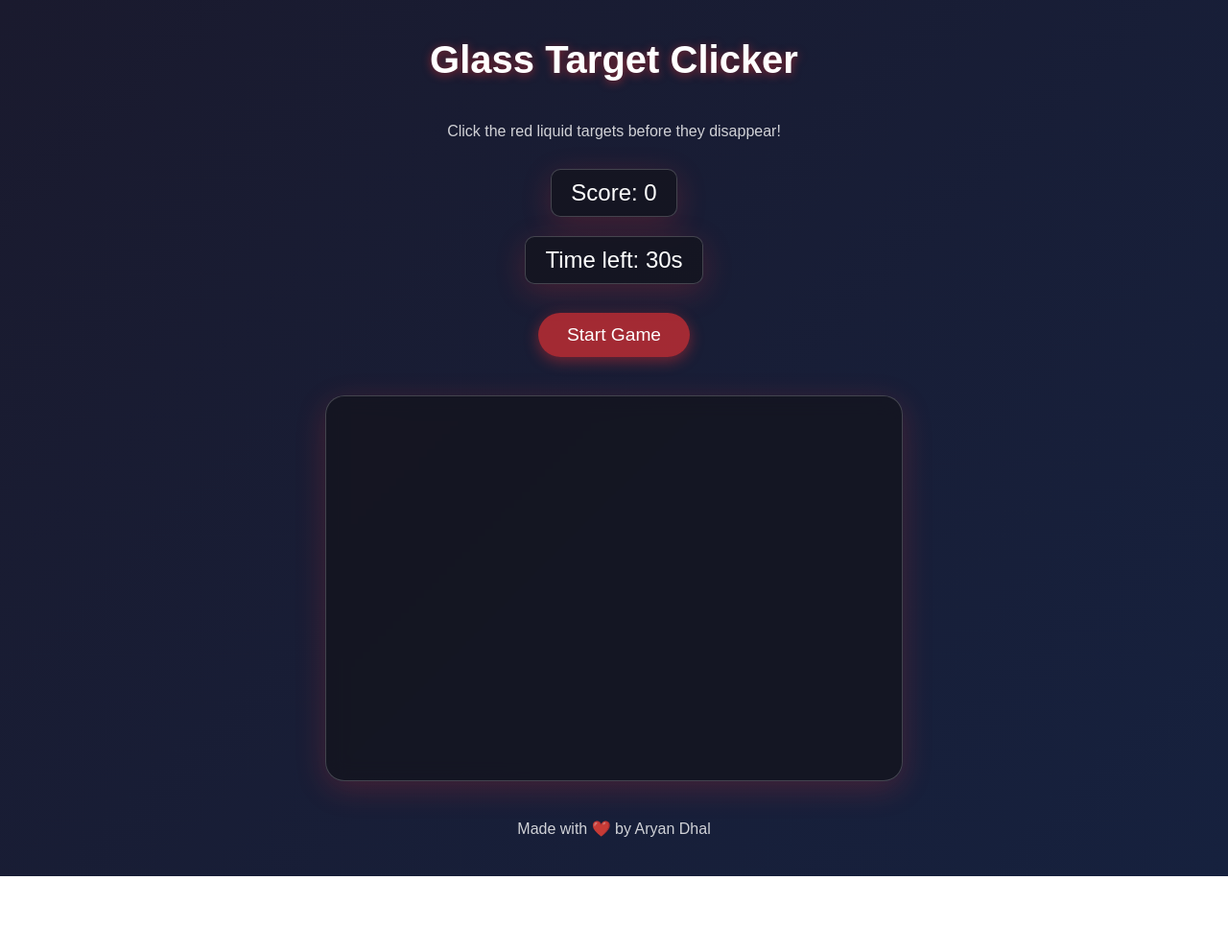
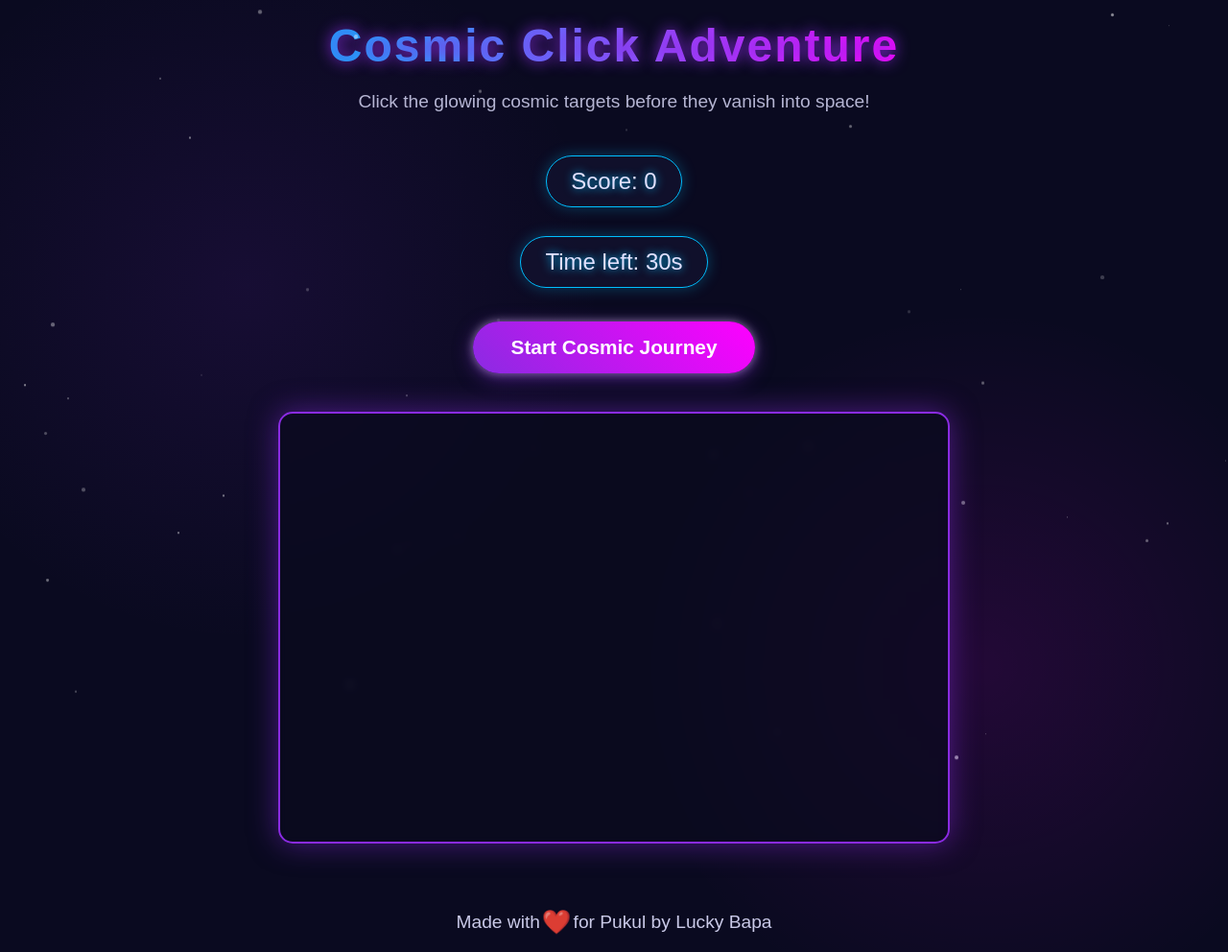
Before and after one commit to KuzzoXD/Game, a plain HTML site: page index.html in a window 1280 px wide. Shown: the whole page at 96% size. Before the commit the page ends 913 px from the top, so only its background shows below. Drawn offline with Linux system fonts and the light colour scheme.

Commit message:
Update index.html

```diff
--- a/index.html
+++ b/index.html
@@ -3,115 +3,171 @@
 <head>
     <meta charset="UTF-8">
     <meta name="viewport" content="width=device-width, initial-scale=1.0">
-    <title>Glass Target Clicker</title>
+    <title>Cosmic Click Adventure</title>
     <style>
-        /* Modern Glass Liquid Theme */
+        /* === Cosmic Space Theme === */
         :root {
-            --glass-red: rgba(255, 50, 50, 0.6);
-            --glass-dark: rgba(20, 20, 30, 0.8);
-            --glass-light: rgba(255, 255, 255, 0.1);
-            --glass-border: rgba(255, 255, 255, 0.2);
-            --glass-shadow: 0 8px 32px rgba(255, 50, 50, 0.2);
+            --space-dark: #0a0a20;
+            --space-purple: #8a2be2;
+            --space-pink: #ff00ff;
+            --space-blue: #00bfff;
+            --space-light: #e0e0ff;
+            --space-glow: 0 0 15px;
+        }
+
+        * {
+            margin: 0;
+            padding: 0;
+            box-sizing: border-box;
         }
 
         body {
-            font-family: 'Arial', sans-serif;
-            background: linear-gradient(135deg, #1a1a2e, #16213e);
-            color: white;
-            margin: 0;
-            padding: 20px;
+            font-family: 'Orbitron', 'Arial', sans-serif;
+            background: var(--space-dark);
+            color: var(--space-light);
             min-height: 100vh;
             display: flex;
             flex-direction: column;
             align-items: center;
+            justify-content: center;
             overflow-x: hidden;
+            background-image:
+                radial-gradient(circle at 20% 30%, rgba(138, 43, 226, 0.1) 0%, transparent 30%),
+                radial-gradient(circle at 80% 70%, rgba(255, 0, 255, 0.1) 0%, transparent 30%);
         }
 
         h1 {
-            margin-top: 20px;
-            text-shadow: 0 2px 10px rgba(255, 50, 50, 0.5);
-            font-size: 2.5rem;
+            font-size: 3rem;
+            margin: 20px 0;
+            background: linear-gradient(90deg, var(--space-blue), var(--space-pink));
+            -webkit-background-clip: text;
+            background-clip: text;
+            color: transparent;
+            text-shadow: var(--space-glow) var(--space-purple);
+            letter-spacing: 2px;
         }
 
-        p {
+        .subtitle {
+            font-size: 1.2rem;
             opacity: 0.8;
-            margin-bottom: 20px;
+            margin-bottom: 30px;
+            text-align: center;
+            max-width: 80%;
         }
 
         #game-container {
             position: relative;
             width: 90%;
-            max-width: 600px;
-            height: 400px;
+            max-width: 700px;
+            height: 450px;
             margin: 20px auto;
-            background: var(--glass-dark);
-            backdrop-filter: blur(10px);
-            border: 1px solid var(--glass-border);
-            border-radius: 20px;
-            box-shadow: var(--glass-shadow);
+            background: rgba(10, 10, 30, 0.7);
+            border: 2px solid var(--space-purple);
+            border-radius: 15px;
+            box-shadow: 0 0 30px rgba(138, 43, 226, 0.5);
             overflow: hidden;
+            backdrop-filter: blur(5px);
         }
 
         .target {
             position: absolute;
-            width: 50px;
-            height: 50px;
-            background: var(--glass-red);
+            width: 60px;
+            height: 60px;
+            background: radial-gradient(circle, var(--space-pink), var(--space-purple));
             border-radius: 50%;
             cursor: pointer;
-            box-shadow: 0 0 20px rgba(255, 50, 50, 0.7);
+            box-shadow:
+                0 0 20px var(--space-pink),
+                inset 0 0 10px rgba(255, 255, 255, 0.5);
             transition: all 0.3s ease;
-            backdrop-filter: blur(2px);
+            animation: float 3s infinite ease-in-out;
+        }
+
+        @keyframes float {
+            0%, 100% { transform: translateY(0) scale(1); }
+            50% { transform: translateY(-15px) scale(1.05); }
         }
 
         .target:hover {
-            transform: scale(1.1);
-            box-shadow: 0 0 30px rgba(255, 50, 50, 0.9);
+            transform: scale(1.1) !important;
+            box-shadow:
+                0 0 30px var(--space-pink),
+                inset 0 0 15px white;
         }
 
         #score-display, #timer-display {
             font-size: 1.5rem;
-            margin: 10px 0;
-            padding: 10px 20px;
-            background: var(--glass-dark);
-            border-radius: 10px;
-            border: 1px solid var(--glass-border);
-            box-shadow: var(--glass-shadow);
+            margin: 15px 0;
+            padding: 12px 25px;
+            background: rgba(20, 20, 50, 0.6);
+            border: 1px solid var(--space-blue);
+            border-radius: 50px;
+            box-shadow: 0 0 15px rgba(0, 191, 255, 0.3);
+            text-shadow: 0 0 10px var(--space-blue);
         }
 
         #start-button {
-            padding: 12px 30px;
-            font-size: 1.2rem;
-            background: var(--glass-red);
+            padding: 15px 40px;
+            font-size: 1.3rem;
+            font-weight: bold;
+            background: linear-gradient(45deg, var(--space-purple), var(--space-pink));
             color: white;
             border: none;
             border-radius: 50px;
             cursor: pointer;
             margin: 20px 0;
             transition: all 0.3s ease;
-            box-shadow: 0 4px 15px rgba(255, 50, 50, 0.4);
+            box-shadow:
+                0 5px 20px rgba(138, 43, 226, 0.5),
+                0 0 10px rgba(255, 255, 255, 0.5);
+            position: relative;
+            overflow: hidden;
         }
 
         #start-button:hover {
             transform: translateY(-3px);
-            box-shadow: 0 6px 20px rgba(255, 50, 50, 0.6);
+            box-shadow:
+                0 8px 25px rgba(138, 43, 226, 0.7),
+                0 0 15px white;
         }
 
         #start-button:active {
             transform: translateY(1px);
         }
 
+        #start-button::before {
+            content: '';
+            position: absolute;
+            top: -50%;
+            left: -50%;
+            width: 200%;
+            height: 200%;
+            background: linear-gradient(
+                to bottom right,
+                rgba(255, 255, 255, 0.3),
+                rgba(255, 255, 255, 0)
+            );
+            transform: rotate(30deg);
+            animation: shine 3s infinite;
+        }
+
+        @keyframes shine {
+            0% { left: -50%; }
+            100% { left: 150%; }
+        }
+
         footer {
-            margin-top: auto;
+            margin-top: 30px;
+            font-size: 1.2rem;
+            text-align: center;
+            opacity: 0.9;
             padding: 20px;
-            font-size: 1rem;
-            opacity: 0.8;
-            text-align: center;
         }
 
         .heart {
             color: #ff3366;
             animation: pulse 1.5s infinite;
+            display: inline-block;
         }
 
         @keyframes pulse {
@@ -120,33 +176,71 @@
             100% { transform: scale(1); }
         }
 
-        /* Liquid bubble effect for targets */
-        .target::before {
-            content: '';
+        /* === Cosmic Particles Background === */
+        .particle {
             position: absolute;
-            top: -10px;
-            left: 15px;
-            width: 20px;
-            height: 10px;
-            background: rgba(255, 255, 255, 0.3);
+            background: white;
             border-radius: 50%;
-            filter: blur(5px);
+            pointer-events: none;
+        }
+
+        /* Responsive adjustments */
+        @media (max-width: 768px) {
+            h1 {
+                font-size: 2rem;
+            }
+            .subtitle {
+                font-size: 1rem;
+            }
+            #game-container {
+                height: 350px;
+            }
         }
     </style>
 </head>
 <body>
-    <h1>Glass Target Clicker</h1>
-    <p>Click the red liquid targets before they disappear!</p>
+    <!-- Cosmic Particles Background -->
+    <div id="particles"></div>
+
+    <h1>Cosmic Click Adventure</h1>
+    <p class="subtitle">Click the glowing cosmic targets before they vanish into space!</p>
 
     <div id="score-display">Score: 0</div>
     <div id="timer-display">Time left: 30s</div>
-    <button id="start-button">Start Game</button>
+    <button id="start-button">Start Cosmic Journey</button>
 
     <div id="game-container"></div>
 
-    <footer>Made with <span class="heart">❤️</span> by Aryan Dhal</footer>
+    <footer>Made with <span class="heart">❤️</span> for Pukul by Lucky Bapa</footer>
 
     <script>
+        // Cosmic particles background
+        function createParticles() {
+            const particlesContainer = document.getElementById('particles');
+            const particleCount = 50;
+
+            for (let i = 0; i < particleCount; i++) {
+                const particle = document.createElement('div');
+                particle.classList.add('particle');
+
+                const size = Math.random() * 3 + 1;
+                const posX = Math.random() * window.innerWidth;
+                const posY = Math.random() * window.innerHeight;
+                const opacity = Math.random() * 0.5 + 0.1;
+                const animationDuration = Math.random() * 20 + 10;
+
+                particle.style.width = `${size}px`;
+                particle.style.height = `${size}px`;
+                particle.style.left = `${posX}px`;
+                particle.style.top = `${posY}px`;
+                particle.style.opacity = opacity;
+                particle.style.animation = `float ${animationDuration}s infinite ease-in-out`;
+
+                particlesContainer.appendChild(particle);
+            }
+        }
+
+        // Game Logic
         const gameContainer = document.getElementById('game-container');
         const scoreDisplay = document.getElementById('score-display');
         const timerDisplay = document.getElementById('timer-display');
@@ -193,8 +287,8 @@
             target.className = 'target';
 
             // Random position within container
-            const maxX = gameContainer.clientWidth - 50;
-            const maxY = gameContainer.clientHeight - 50;
+            const maxX = gameContainer.clientWidth - 60;
+            const maxY = gameContainer.clientHeight - 60;
             const randomX = Math.floor(Math.random() * maxX);
             const randomY = Math.floor(Math.random() * maxY);
 
@@ -204,8 +298,8 @@
             // Remove target after a short time if not clicked
             setTimeout(() => {
                 if (target.parentNode === gameContainer) {
+                    target.style.transform = 'scale(0)';
                     target.style.opacity = '0';
-                    target.style.transform = 'scale(0)';
                     setTimeout(() => {
                         if (target.parentNode === gameContainer) {
                             gameContainer.removeChild(target);
@@ -222,6 +316,7 @@
                 // Explode effect
                 target.style.transform = 'scale(1.5)';
                 target.style.opacity = '0';
+                target.style.boxShadow = '0 0 40px var(--space-pink)';
                 setTimeout(() => {
                     if (target.parentNode === gameContainer) {
                         gameContainer.removeChild(target);
@@ -242,8 +337,11 @@
             // Remove all remaining targets
             gameContainer.innerHTML = '';
 
-            alert(`Game Over! Your score: ${score}`);
+            alert(`Cosmic Journey Complete!\nYour final score: ${score}`);
         }
+
+        // Initialize particles when page loads
+        window.onload = createParticles;
     </script>
 </body>
 </html>
```
